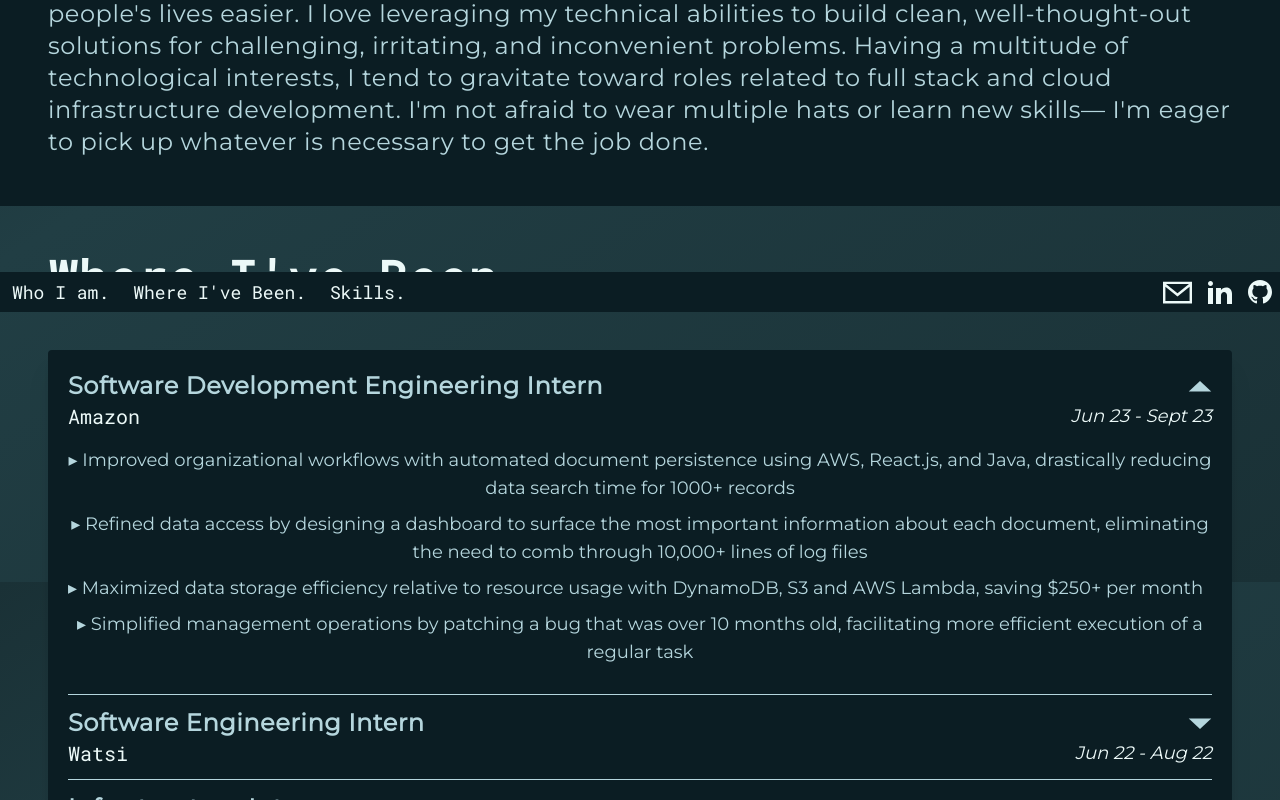
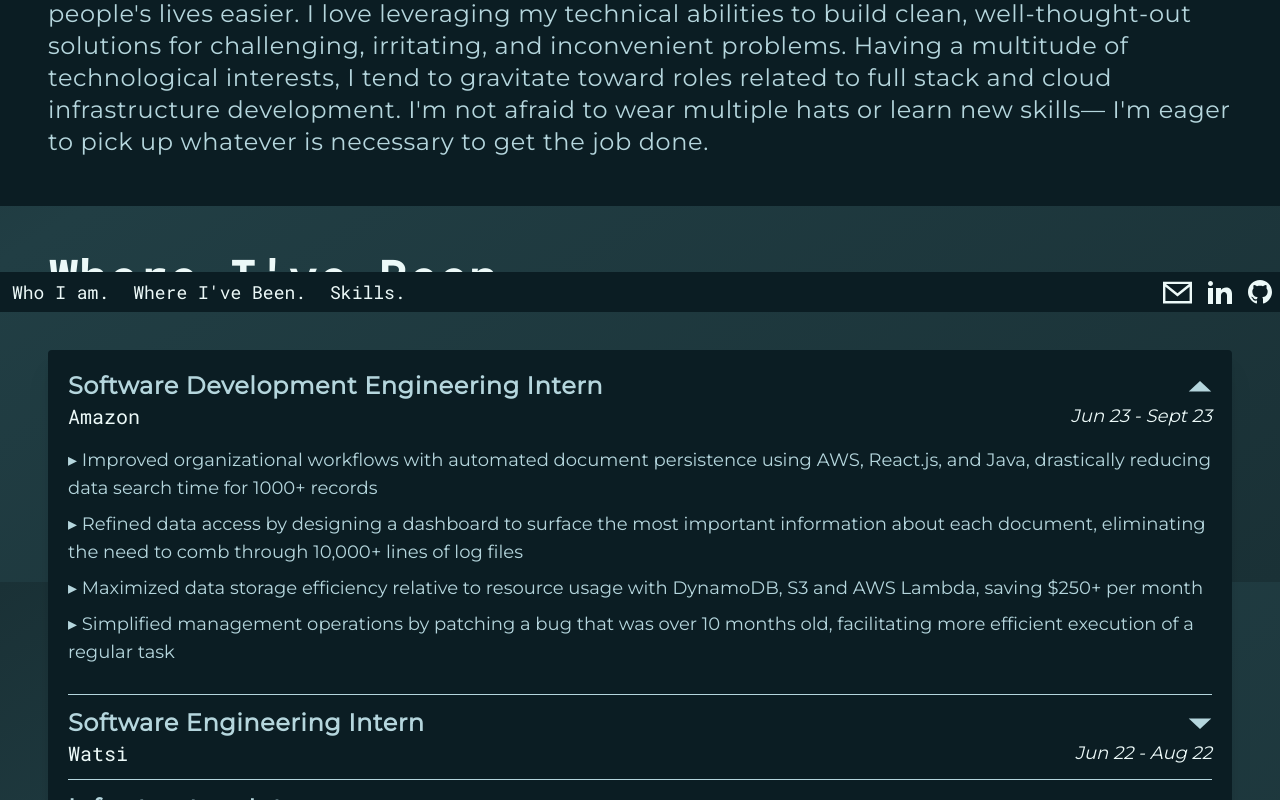
Before and after one commit to sabinecodes15/website_v5, a React (Vite) app in the folder website_v5/: page / in a window 1280 px wide. Both pictures are taken after a click on the button 640 px from the left and 1418 px from the top of the page. Shown: the part 1018-1818 px from the top of the page. Built offline with nearby package versions, Linux system fonts and the light colour scheme.

Commit message:
small css fixes

```diff
--- a/website_v5/src/components/NavBar.tsx
+++ b/website_v5/src/components/NavBar.tsx
@@ -10,7 +10,7 @@ function NavBar() {
   const [isMenuOpen, setIsMenuOpen] = useState(false);
 
   useEffect(() => {
-    rootStyle.overflowY = isMenuOpen ? "hidden" : "auto";
+    rootStyle.touchAction = isMenuOpen ? "none" : "auto";
   }, [isMenuOpen, rootStyle]);
 
   function handleClick() {
--- a/website_v5/src/components/WorkHistory.tsx
+++ b/website_v5/src/components/WorkHistory.tsx
@@ -116,7 +116,10 @@ function WorkHistory() {
             <div className="h-2"></div>
             <ul>
               {pos.description.map((item, index) => (
-                <li key={pos.id + index} className="my-2 flex justify-start">
+                <li
+                  key={pos.id + index}
+                  className="my-2 flex justify-start text-left"
+                >
                   {item}
                 </li>
               ))}
--- a/website_v5/src/css/index.css
+++ b/website_v5/src/css/index.css
@@ -10,5 +10,4 @@
     max-width: 100%;
     overflow-x: hidden;
     scroll-behavior: smooth;
-    /* overflow-y: hidden; <<< what needs to be added when menu opens*/
 }
```
